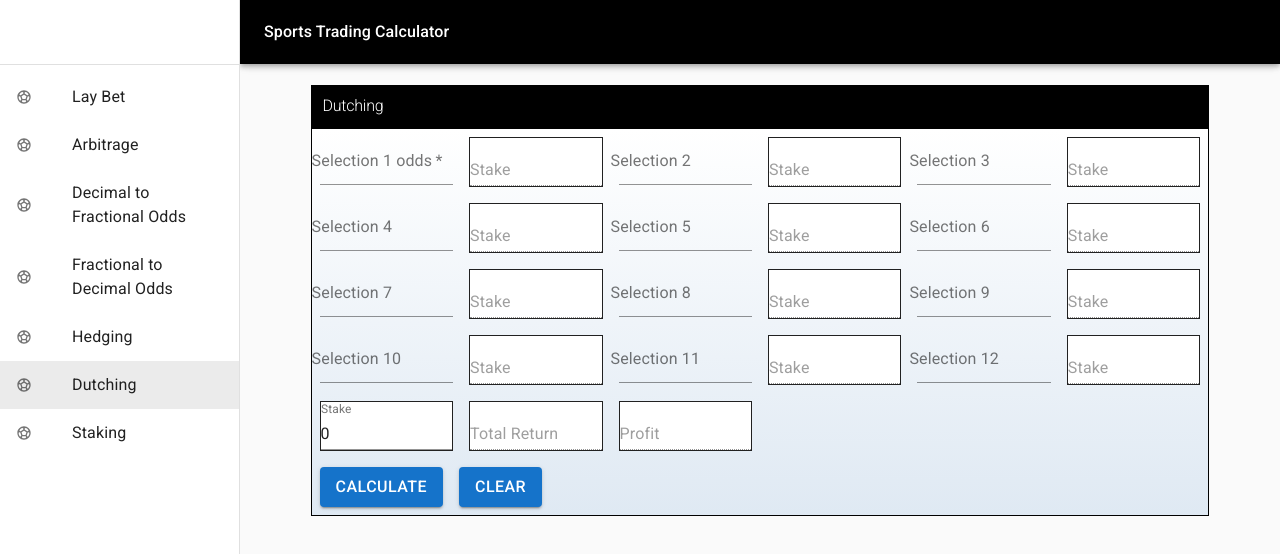
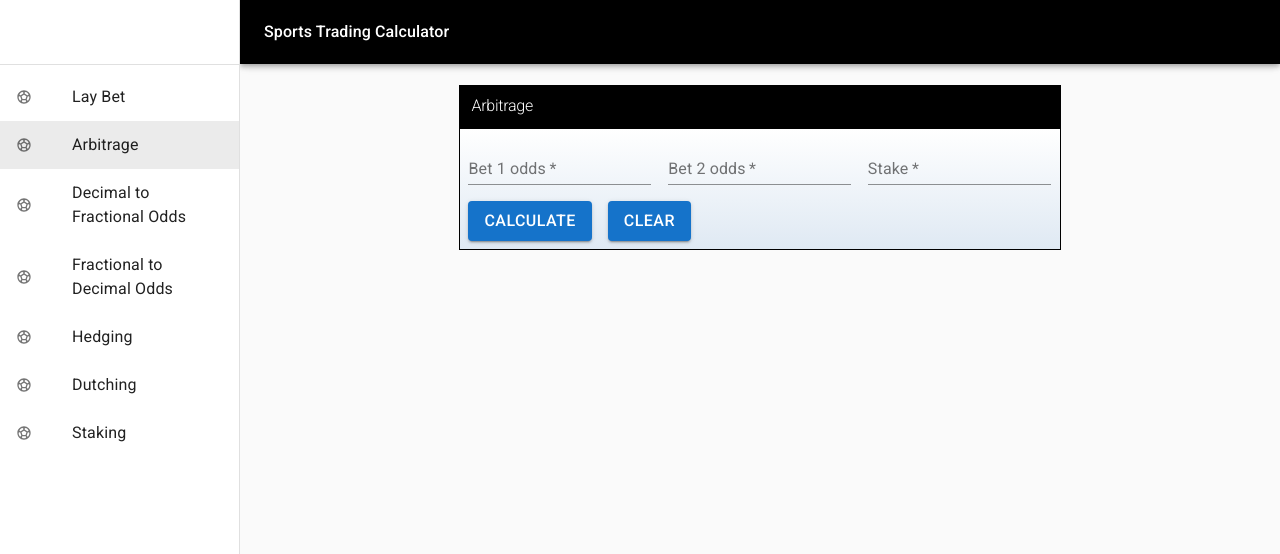
Before and after one commit to focus1691/sports-betting-calculators, a React (Create React App) app: page / in a window 1280 px wide. Shown: the top 554 px of the page. Built offline with nearby package versions, Linux system fonts and the light colour scheme.

Commit message:
Added react cookies/remembering last visited calculator

```diff
--- a/package.json
+++ b/package.json
@@ -13,6 +13,7 @@
     "babel-jest": "^24.9.0",
     "camelcase": "^5.3.1",
     "react": "^16.12.0",
+    "react-cookie": "^4.0.3",
     "react-dom": "^16.12.0",
     "react-scripts": "3.4.0",
     "validator": "^12.2.0"
--- a/src/App.js
+++ b/src/App.js
@@ -2,6 +2,7 @@ import React, { useState } from "react";
 import { makeStyles } from "@material-ui/core/styles";
 import PermanentDrawerLeft from "./components/sidebar/Sidebar";
 import renderCalculator from "./utils/RenderCalculator";
+import { useCookies } from 'react-cookie';
 
 const camelCase = require("camelcase");
 
@@ -19,15 +20,17 @@ const useStyles = makeStyles(theme => ({
 
 function App() {
 	const classes = useStyles();
-	const [calculator, setCalculator] = useState("Dutching");
+	const [cookies, setCookies] = useCookies(['calculator']);
+	const [calculator, setCalculator] = useState(cookies.calculator || 'Arbitrage');
 
-	const changeCalculator = key => {
-		setCalculator(key);
+	const handleChange = selection => {
+		setCookies('calculator', selection);
+		setCalculator(selection);
 	};
 
 	return (
 		<div className={classes.root}>
-			<PermanentDrawerLeft calculator={calculator} setCalculator={changeCalculator} />
+			<PermanentDrawerLeft calculator={calculator} setCalculator={handleChange} />
 			<main className={classes.content}>
 				<div className={classes.toolbar} />
 				{renderCalculator(calculator)}
--- a/src/index.js
+++ b/src/index.js
@@ -2,8 +2,13 @@ import React from 'react';
 import ReactDOM from 'react-dom';
 import App from './App';
 import * as serviceWorker from './serviceWorker';
+import { CookiesProvider } from 'react-cookie';
 
-ReactDOM.render(<App />, document.getElementById('root'));
+ReactDOM.render(
+	<CookiesProvider>
+		<App />
+	</CookiesProvider>,
+	document.getElementById('root'));
 
 // If you want your app to work offline and load faster, you can change
 // unregister() to register() below. Note this comes with some pitfalls.
```
Also changed, not shown: 1 other file (tests, documents, lock files or other folders).
